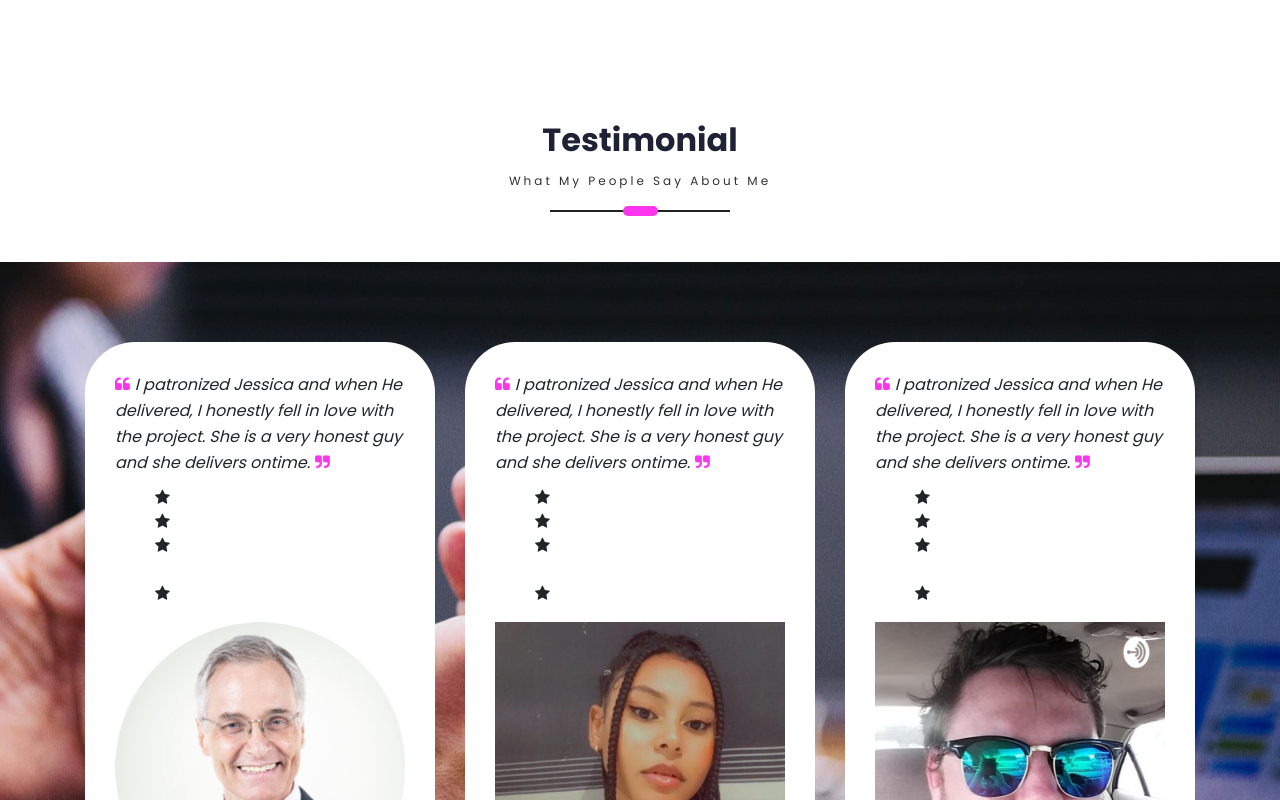
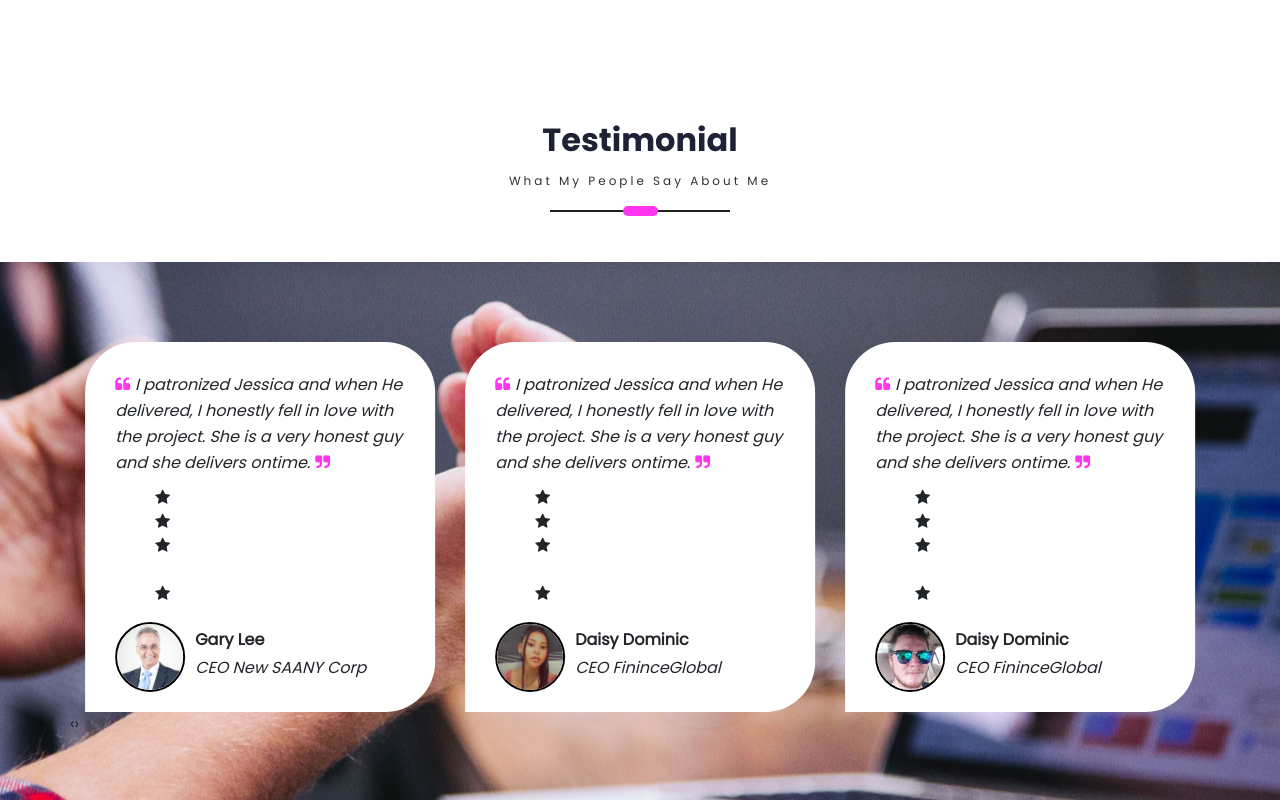
Before and after one commit to ellijs/Jessica-Lee, a React (Create React App) app in the folder jessica-lee/: page / in a window 1280 px wide. Shown: the part 2000-2800 px from the top of the page. Built offline with nearby package versions, Linux system fonts and the light colour scheme; a web font is replaced by a local one.

Commit message:
testimonial stars

```diff
--- a/jessica-lee/src/PortfolioContainer/Testimonial/Testimonial.css
+++ b/jessica-lee/src/PortfolioContainer/Testimonial/Testimonial.css
@@ -56,5 +56,46 @@
 .testimonial-section .testi-item p .fa-quote-right {
     margin-left: 5px;
     color: var(--pink);
+}
 
+.testimonial-section .testi-comment .stars li {
+    display: inline-block;
+    margin: 0 1px;
 }
+
+.testimonial-section .testi-comment .stars li i {
+    font-size: 13px;
+    color: var(--pink);
+}
+
+.testimonial-section .client-info {
+    position: relative;
+    padding-left: 80px;
+    padding-top: 5px;
+    min-height: 60px;
+}
+
+.testimonial-section .client-info img {
+    height: 70px;
+    width: 70px;
+    border: 2px solid transparent;
+    border-radius: 50%;
+    left: 0;
+    top:0;
+    border-color: black;
+    position: absolute;
+}
+
+.testimonial-section .client-info h5 {
+    font-size: 16px;
+    font-weight: 600;
+    line-height: 26px;
+    margin: 0 0 2px;
+}
+
+.testimonial-section .client-info p {
+    font-size: 16px;
+    line-height: 26px;
+    font-weight: 400;
+    margin: 0;
+}
```
